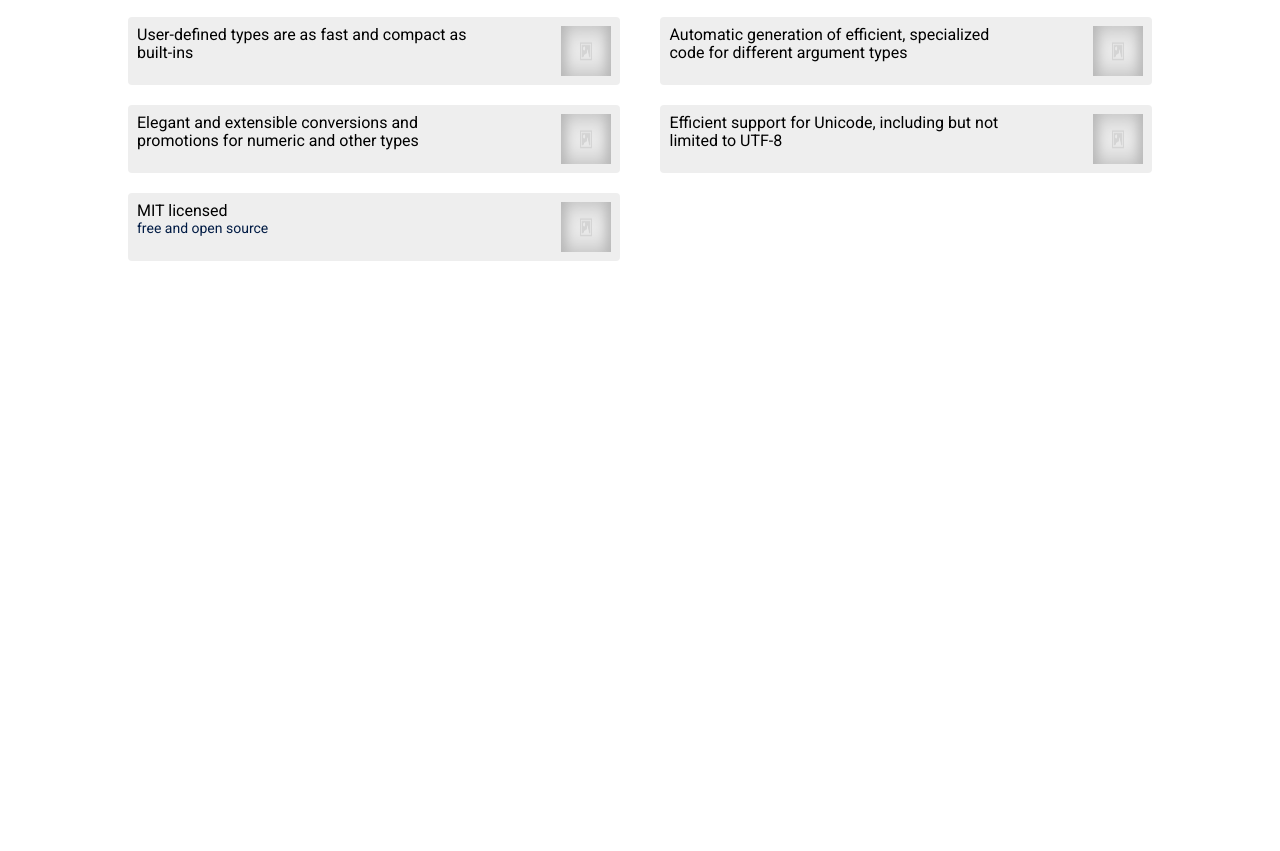
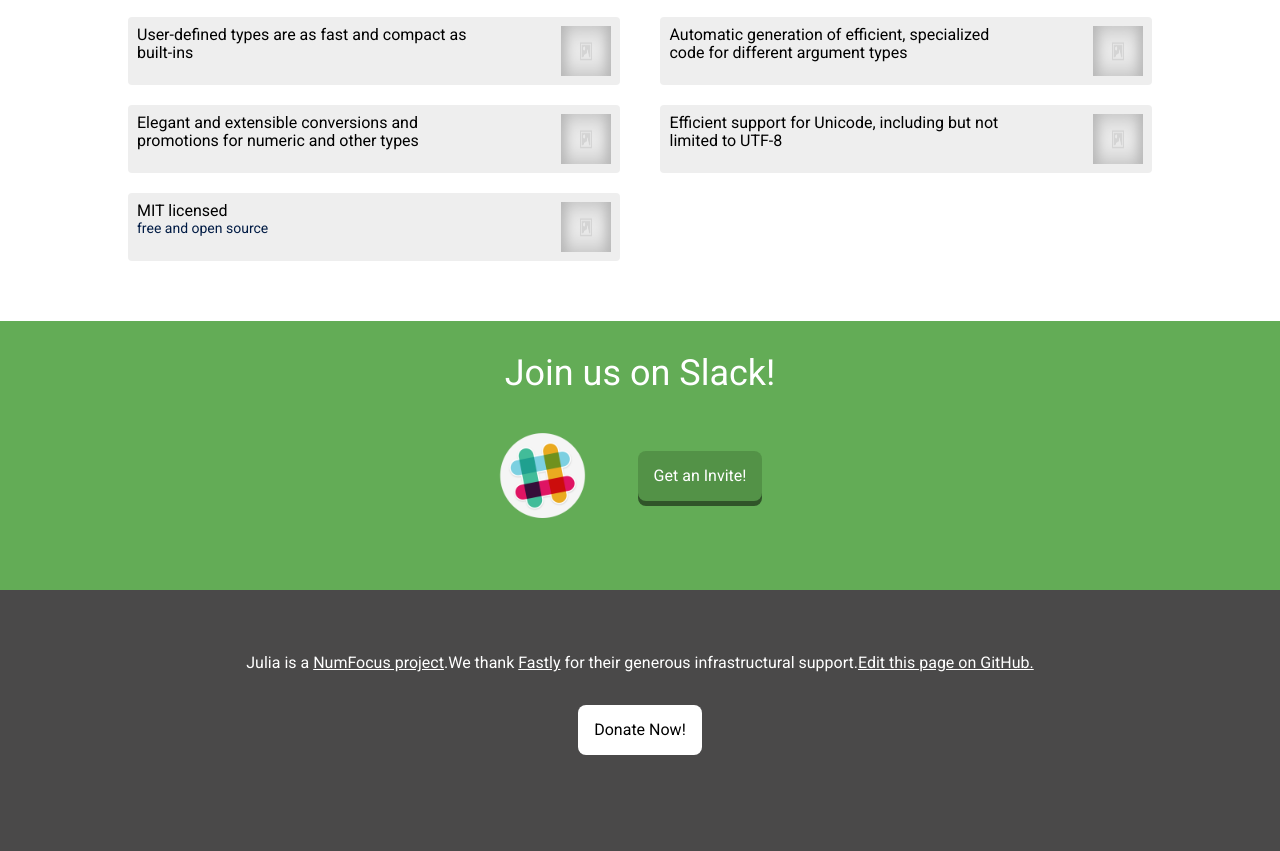
Before and after one commit to Roboneet/_test_, a plain HTML site: page index.html in a window 1280 px wide. Shown: the part 3963-4814 px from the top of the page. Before the commit the page ends 4284 px from the top, so only its background shows below. Drawn offline with Linux system fonts and the light colour scheme.

Commit message:
slack link

```diff
--- a/assets/css/style.css
+++ b/assets/css/style.css
@@ -378,3 +378,43 @@ One line
 .blog .blog-ele:hover{
 	text-decoration: underline;
 }
+
+/* community */
+
+#community{
+	background: #63ac56;
+}
+
+#community img{
+	height: 100px;
+	width: auto;
+}
+
+#community .invite{
+	background:#539247;
+	box-shadow: 0 5px 0 #305429;
+	transition: all .5s linear;
+	cursor: pointer;
+}
+
+#community a{
+	color:inherit;
+	text-decoration: none;
+}
+
+#community .invite:active{
+	box-shadow: 0 2px 0 #305429;
+	transform: translateY(3px);
+}
+
+/* footer */
+.footer{
+	background: #4a4949;
+	color: #fff;
+
+}
+
+.footer a{
+	color: inherit;
+	cursor: pointer;
+}
--- a/assets/js/slide.js
+++ b/assets/js/slide.js
@@ -32,17 +32,12 @@ function Slide(data, container, {list=true, arrows=false, debug=false, events={}
 		var slide = document.createElement('div');
 		slide.className = "slide";
 		slide.style.background = ele.img;
-
-
 		slide.innerHTML = ("<div class='text'>" + ele.html + "</div></div>").valueOf();
 		slide.querySelector('.text').style.transitionDelay = transitionDelay;
 		for(var k in events){
 			slide[k] = events[k];
 		}
-
-
 		fragment.appendChild(slide);
-
 		state.appendChild(document.createElement('li'))
 	})
 	if(this.list)
--- a/assets/js/youtube.js
+++ b/assets/js/youtube.js
@@ -58,7 +58,6 @@ var video_slide_data = videoIds.map((el, i)=>{
 var videoSlide = new Slide(video_slide_data, $$("#videoSlideShow"), {
   list:false,
   arrows: true,
-  debug:true,
   transitionDelay:"0s",
   animationIn:"fadeInRight",
   events:{
--- a/index.html
+++ b/index.html
@@ -3,12 +3,12 @@
 <head>
 	<meta name="viewport" content="width=device-width, initial-scale=1.0">
 	<title>The Julia Language</title>
-	<link href="https://fonts.googleapis.com/css?family=Roboto:400,700" rel="stylesheet">
 	<link rel="stylesheet" href="assets/css/animate.css">
 	<link rel="stylesheet" href="assets/css/tachyons.css">
 	<link rel="stylesheet" href="assets/css/menu.css">
 		<link rel="stylesheet" href="assets/css/slide.css">
 	<link rel="stylesheet" href="assets/css/style.css">
+	<link href="https://fonts.googleapis.com/css?family=Roboto:400,700" rel="stylesheet">
 </head>
 <body>
 	<div id="wrapper">
@@ -38,6 +38,7 @@
 
 				</div>
 			</div>
+			<!--  end of header -->
 
 			<!--  main -->
 			<div class="main flex flex-column">
@@ -140,13 +141,37 @@
 					</div>
 					<!-- end of features -->
 
+					<!-- community section -->
+					<div class="fl w-100 pa2 white pa4" id="community">
+						<div class="container">
+							<div class="f2 tc">Join us on Slack!</div>
+							<div class="flex flex-row pa4 justify-center items-center">
+								<img class="slack-link" src="assets/img/slack.png">
+								<a href="https://slackinvite.julialang.org/"><div class="pa3 invite br3 mh4"> Get an Invite! </div></a>
+							</div>
+						</div>
+					</div>
+					<!-- end of community section-->
 				</div>
 				<!-- end of content -->
 			</div>
 			<!-- end of main -->
+
+			<!-- footer -->
+			<div class="footer">
+				<div class="container pa5">
+					<div class="f5 tc">Julia is a <a href="https://www.numfocus.org/sponsored-projects/">NumFocus project</a>.We thank <a href="https://fastly.com">Fastly</a> for their generous infrastructural support.<a href="https://github.com/JuliaLang/julialang.github.com/edit/master/learning/index.md">Edit this page on GitHub.</a></div>
+					<div class="flex flex-column justify-center items-center pv4">
+						<a onclick="open_window('MjI1Nw==')"><div class='pa3 bg-white black br3'>Donate Now!</div></a>
+					</div>
+				</div>
+
+			</div>
+			<!-- end of footer -->
 		</div>
 
 	</div>
+
 	<script src="assets/js/helpers.js"></script>
 	<script src="assets/js/menu_items.js"></script>
 	<script src="assets/js/header_config.js"></script>
@@ -157,5 +182,6 @@
 	<script src="assets/js/youtube.js"></script>
 	<script src="assets/js/features.js"></script>
 	<script src="assets/js/blog.js"></script>
+
 </body>
 </html>
```
Also changed, not shown: assets/img/slack.png (added).
